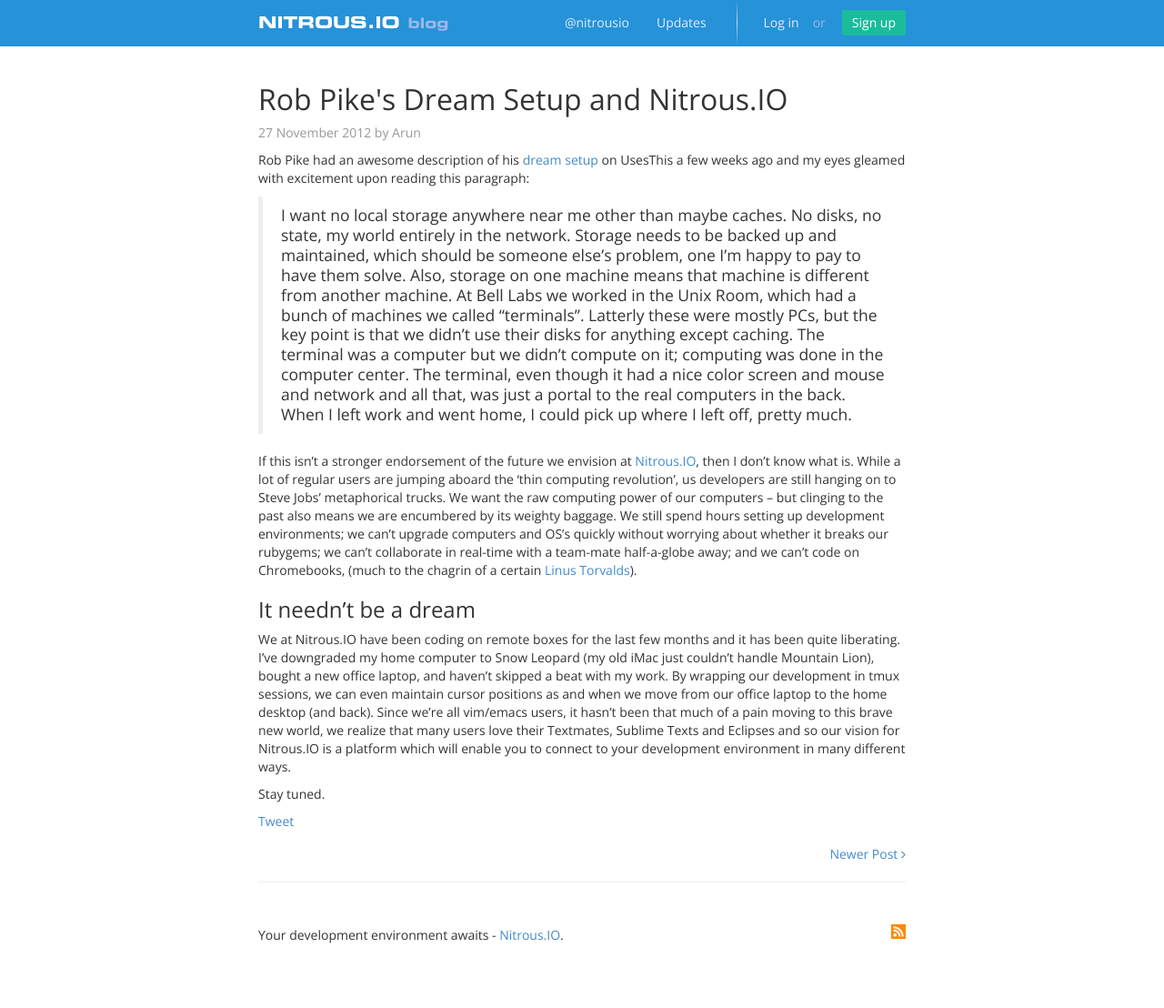
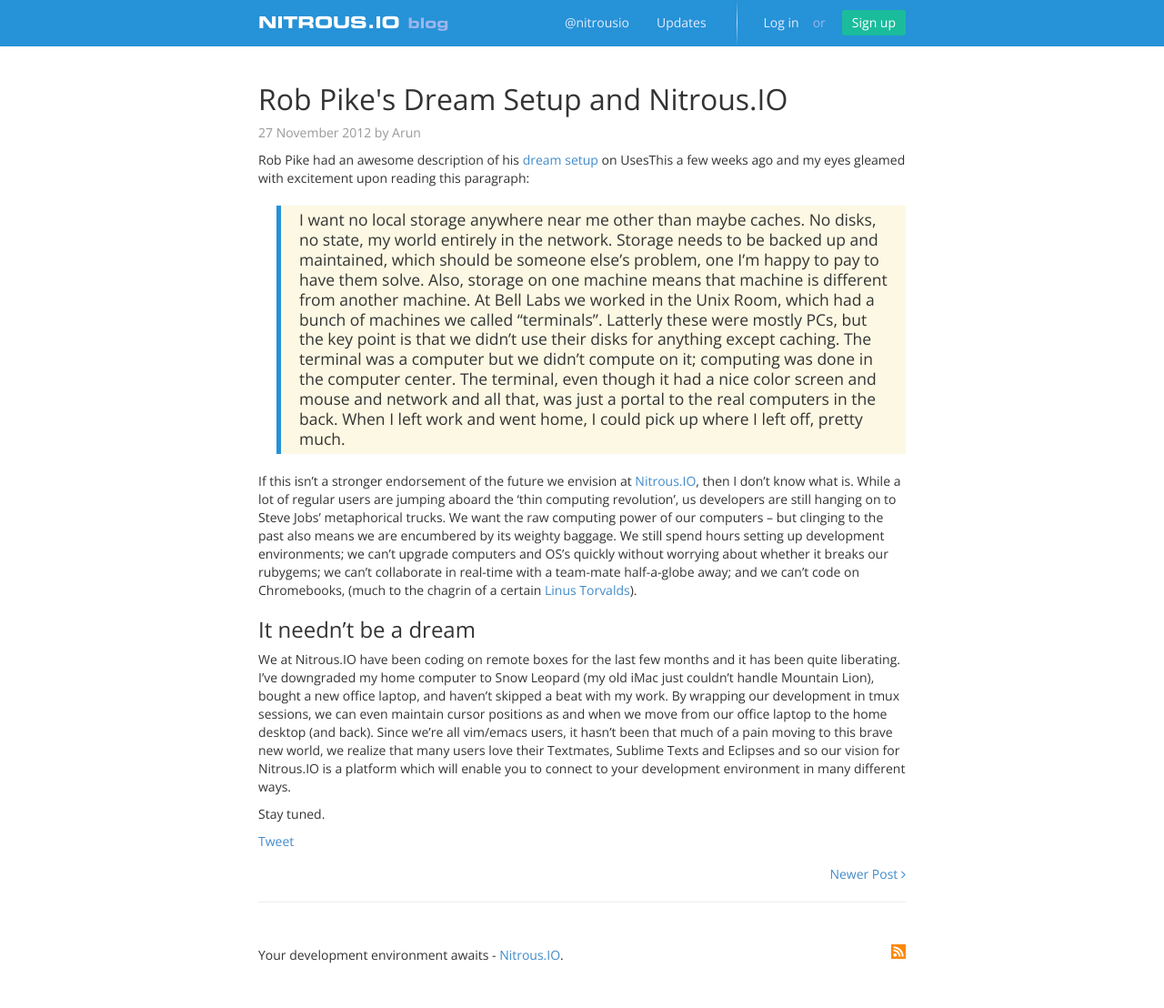
Before and after one commit to koheishingai/blog, a Jekyll site: the page built from _posts/2012-11-27-rob-pikes-dream-setup-and-action-io.md, in a window 1280 px wide. Shown: the whole page at 91% size. Built offline with Jekyll 4.4.1, drawn with Linux system fonts in a browser that asks for light colours; Markdown is read by kramdown in place of the engine named in the settings; comment, search, counter and statistics services are not loaded; before the commit the page ends 1086 px from its top, so only the background shows below that.

```diff
--- a/css/action.css
+++ b/css/action.css
@@ -151,3 +151,10 @@ a.btn.read-more {
 .well iframe {
   margin: 0 auto;
 }
+
+blockquote{
+  border-left: 5px solid #2692d7;
+  padding: 5px 20px;
+  margin: 20px 0 20px 20px;
+  background-color: #fcf8e3;
+}
```
Also changed, not shown: _posts/2013-02-21-build-meteor-apps-in-the-browser-with-actionio-and-mongolab.md (+5 -1 lines), images/rails-girls.jpg (added), 1 other file.
